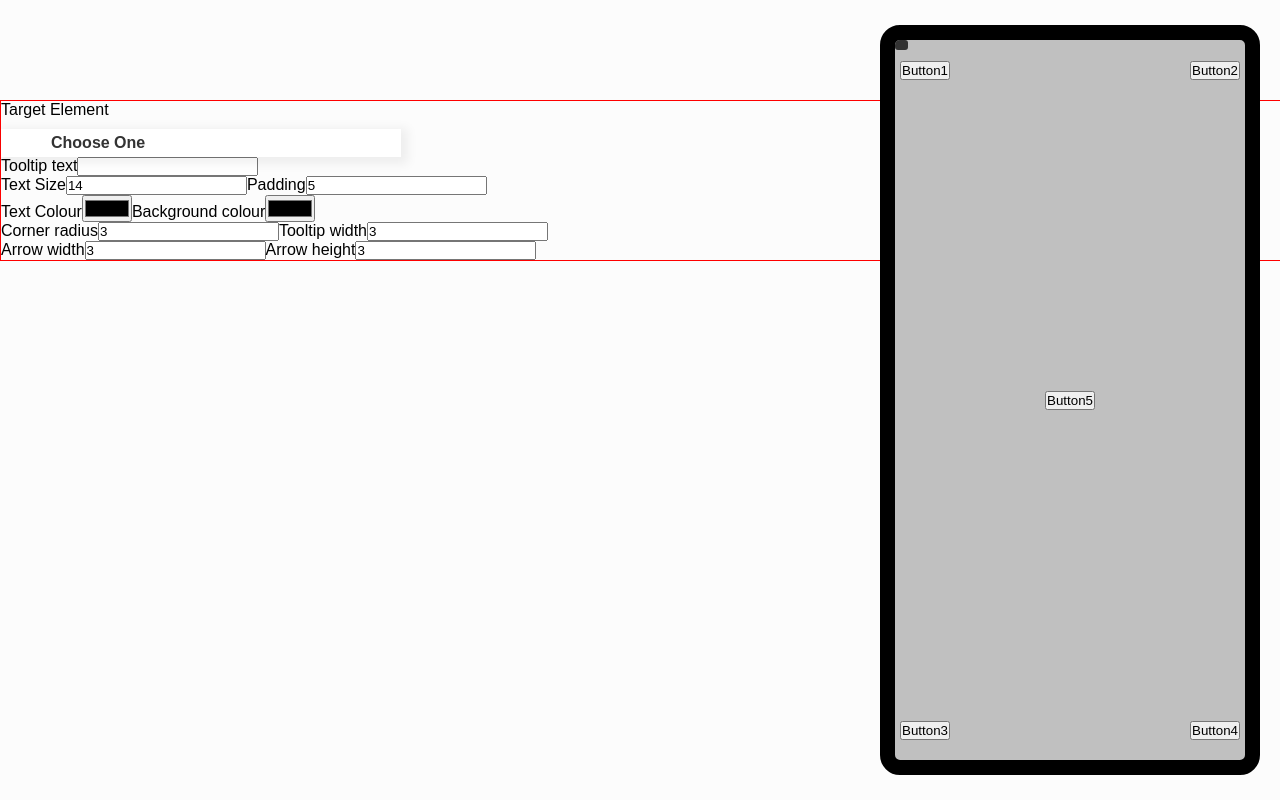
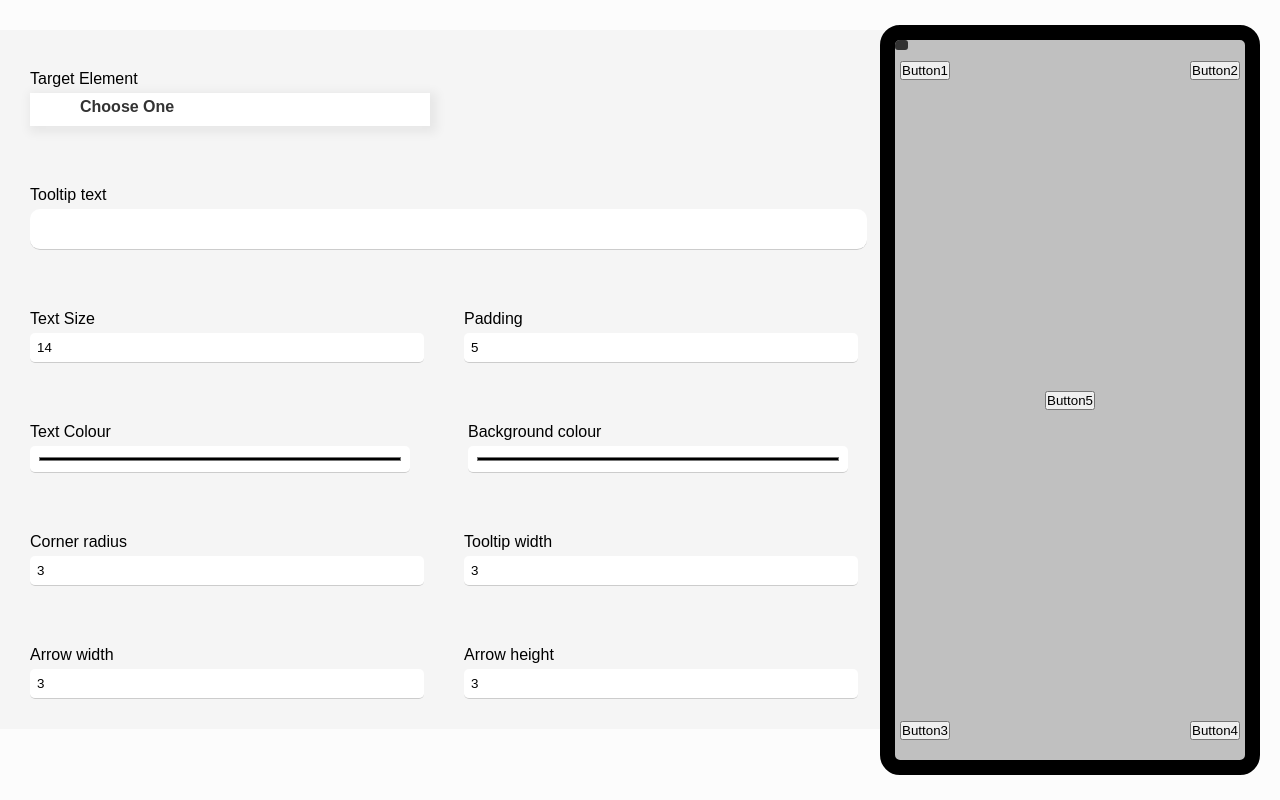
Before and after one commit to MaheshReddy-05/Plotline-Task-Submission, a React (Create React App) app: page / in a window 1280 px wide. Shown: the top 800 px of the page. Built offline with nearby package versions, Linux system fonts and the light colour scheme.

Commit message:
Form CSS Updated

```diff
--- a/src/components/TooltipCustomizationForm/Form.css
+++ b/src/components/TooltipCustomizationForm/Form.css
@@ -1,5 +1,5 @@
-*{
-    margine: 0;
+* {
+    margin: 0;
     padding: 0;
     font-family: sans-serif;
 }
@@ -8,23 +8,40 @@ body {
     background: #fcfcfc;
     width: 1300px;
     margin: auto;
-    margin-top: 100px;
-    border: 1px solid red;
+    margin-top: 30px;
+    border-radius: 50px;
+    font-family: 'Segoe UI', Tahoma, Geneva, Verdana, sans-serif;
 }
 
-.container{
+.container {
     width: 100%;
     height: 100vh;
 }
-.dropdown{
+
+label {
+    padding-bottom: 5px;
+}
+
+textarea:focus,
+input:focus,
+input[type]:focus,
+.uneditable-input:focus {
+    border-bottom: 2px solid #4285f4;
+}
+
+.dropdown {
     width: 400px;
     margin-top: 10px;
     position: relative;
+    display: flex;
+    flex-direction: column;
+    padding: 30px;
 }
-.dropdown .dropdown-btn{
-    padding:5px 50px;
+
+.dropdown .dropdown-btn {
+    padding: 5px 50px;
     background: #fff;
-    box-shadow: 3px 3px 10px 4px rgb(0,0,0,0.06);
+    box-shadow: 3px 3px 10px 4px rgb(0, 0, 0, 0.06);
     font-weight: bold;
     color: #333;
     display: flex;
@@ -33,24 +50,84 @@ body {
     justify-content: space-between;
 }
 
-.dropdown .dropdown-content{
+.dropdown .dropdown-content {
     position: absolute;
     top: 110%;
     left: 0;
     padding: 5px;
     background: #fff;
-    box-shadow: 3px 3px 10px 4px rgb(0,0,0,0.06);
+    box-shadow: 3px 3px 10px 4px rgb(0, 0, 0, 0.06);
     font-weight: 500;
     color: #333;
     width: 95%;
 
 }
-.dropdown .dropdown-content .dropdown-item{
+
+.dropdown .dropdown-content .dropdown-item {
     padding: 5px;
     cursor: pointer;
     transition: all 0.2s;
 }
-.dropdown .dropdown-content .dropdown-item:hover{
+
+.dropdown .dropdown-content .dropdown-item:hover {
     background: #f4f4f4;
 
 }
+
+.tt {
+    display: flex;
+    flex-direction: column;
+}
+
+.ttText {
+    display: flex;
+    flex-direction: column;
+    padding: 30px;
+
+}
+
+.ttText>input {
+    padding: 7px;
+    border-radius: 10px;
+    font-size: 22px;
+    border: none;
+    outline: none;
+    border-bottom: 1px solid #ccc;
+
+}
+
+.tt>input {
+    display: flex;
+    padding: 7px;
+    border-radius: 5px;
+    width: 380px;
+    border: none;
+    outline: none;
+    border-bottom: 1px solid #ccc;
+}
+
+.formContainer {
+    display: flex;
+    flex-direction: column;
+    width: 69%;
+    background-color: #f5f5f5;
+}
+
+.subContainer-1 {
+    display: flex;
+    flex-direction: row;
+    width: 100%;
+    margin: 30px;
+}
+
+.subContainer-2 {
+    display: flex;
+    flex-direction: row;
+    padding: 30px;
+}
+
+.subContainer-3 {
+    display: flex;
+    flex-direction: row;
+    padding: 30px;
+}
--- a/src/components/TooltipCustomizationForm/tooltipCustomizationForm.jsx
+++ b/src/components/TooltipCustomizationForm/tooltipCustomizationForm.jsx
@@ -23,21 +23,21 @@ export default function TooltipCustomizationForm({
   const options = ["Button 1", "Button 2", "Button 3", "Button 4", "Button 5"];
   const [select, setselect] = useState("Choose One");
 
-  function handleObjNum(select){
+  function handleObjNum(select) {
     const curr = select;
-    if(curr==="Button 1"){
+    if (curr === "Button 1") {
       upObjNum(0);
     }
-    else if(curr==="Button 2"){
+    else if (curr === "Button 2") {
       upObjNum(1);
     }
-    else if(curr==="Button 3"){
+    else if (curr === "Button 3") {
       upObjNum(2);
     }
-    else if(curr==="Button 4"){
+    else if (curr === "Button 4") {
       upObjNum(3);
     }
-    else if(curr==="Button 5"){
+    else if (curr === "Button 5") {
       upObjNum(4);
     }
   }
@@ -134,9 +134,10 @@ export default function TooltipCustomizationForm({
 
   return (
     <div>
+      <div className="formContainer">
         <form>
+          <div className="dropdown">
             <label>Target Element</label>
-        <div className="dropdown">
             <div className="dropdown-btn" onClick={() => setIsActive(!isActive)}>
               <label>{select}</label>
               <span className="fas fa-caret-down"></span>
@@ -159,35 +160,58 @@ export default function TooltipCustomizationForm({
               </div>
             )}
           </div>
+
+          <div className="ttText">
             <label>Tooltip text</label>
             <input type="text" value={toolTipsText} onChange={handleToolTipsText} />
-        <div>
+          </div>
+
+          <div className="subContainer-2">
+            <div className="tt">
               <label>Text Size</label>
               <input type="text" value={textSize} onChange={handleTextSize} />
+            </div>
+            <div className="tt" style={{ paddingLeft: "40px" }}>
               <label>Padding</label>
               <input type="text" value={padding} onChange={handlePadding} />
             </div>
+          </div>
+
+          <div className="subContainer-3">
+
+            <div className="tt">
               <label>Text Colour</label>
               <input
                 type="color"
                 id="customTooltipTextColor"
                 value={style.color || ''}
                 onChange={handleTextColor}
+                style={{ backgroundColor: "white" }}
               />
+            </div>
+            <div className="tt" style={{ paddingLeft: "58px" }}>
+
               <label>Background colour</label>
               <input
                 type="color"
                 id="customTooltipBackgroundColor"
                 value={style.backgroundColor || ''}
                 onChange={handleBackgroundColor}
+                style={{ backgroundColor: "white" }}
               />
-        <div>
+            </div>
+          </div>
+          <div className="subContainer-2">
+
+            <div className="tt">
               <label>Corner radius</label>
               <input
                 type="text"
                 value={cornerRadius}
                 onChange={handleCornerRadius}
               />
+            </div>
+            <div className="tt" style={{ paddingLeft: "40px" }}>
               <label>Tooltip width</label>
               <input
                 type="text"
@@ -195,13 +219,22 @@ export default function TooltipCustomizationForm({
                 onChange={handleTooltipWidth}
               />
             </div>
-        <div>
+          </div>
+          <div className="subContainer-2">
+
+            <div className="tt">
+
               <label>Arrow width</label>
               <input type="text" value={arrowWidth} onChange={handleArrowWidth} />
+            </div><div className="tt" style={{ paddingLeft: "40px" }}>
+
               <label>Arrow height</label>
               <input type="text" value={arrowHeight} onChange={handleArrowHeight} />
             </div>
+          </div>
+
         </form>
-    </div>
+      </div >
+    </div >
   );
 }
```
Lines whose indentation alone changed are shown as unchanged.
